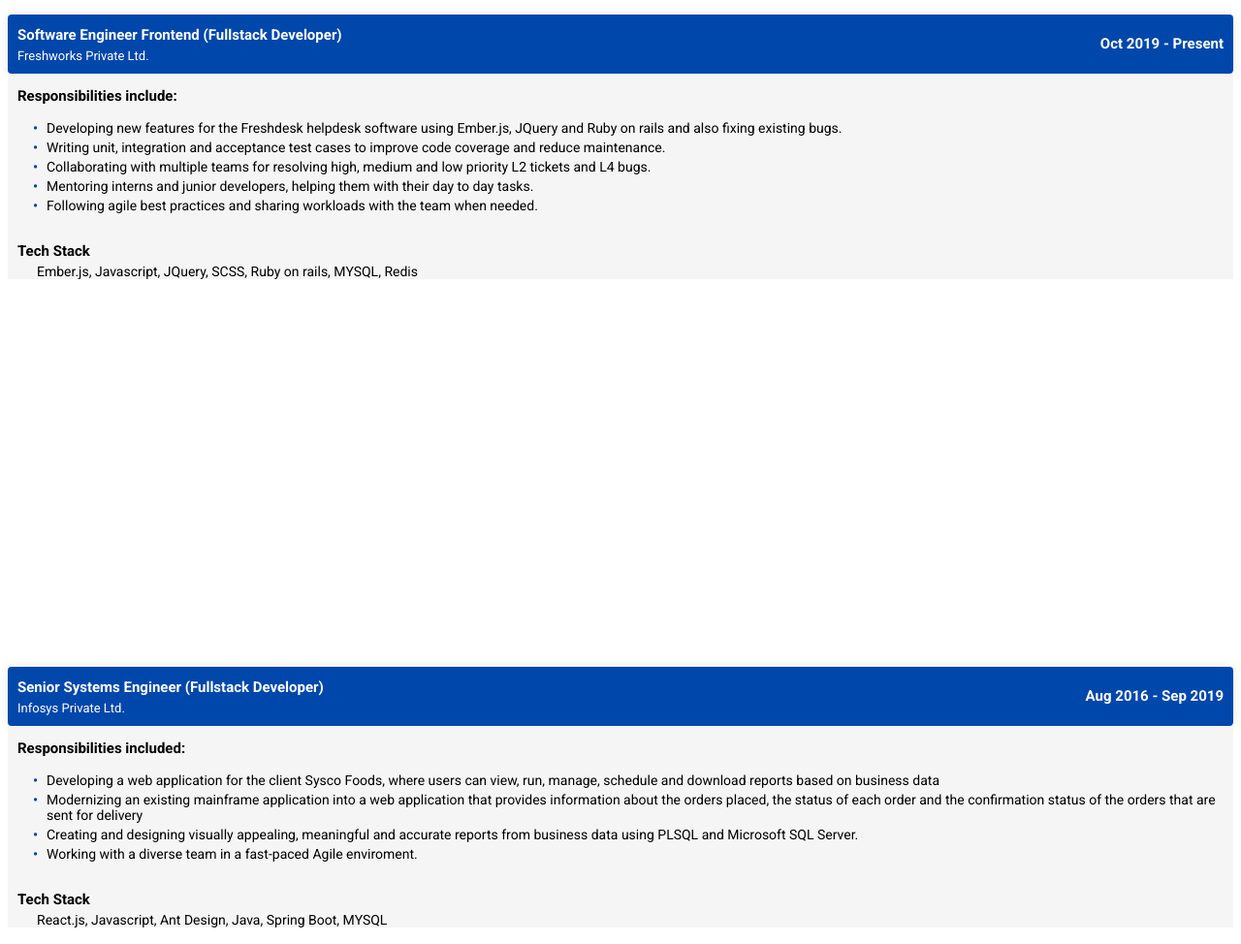
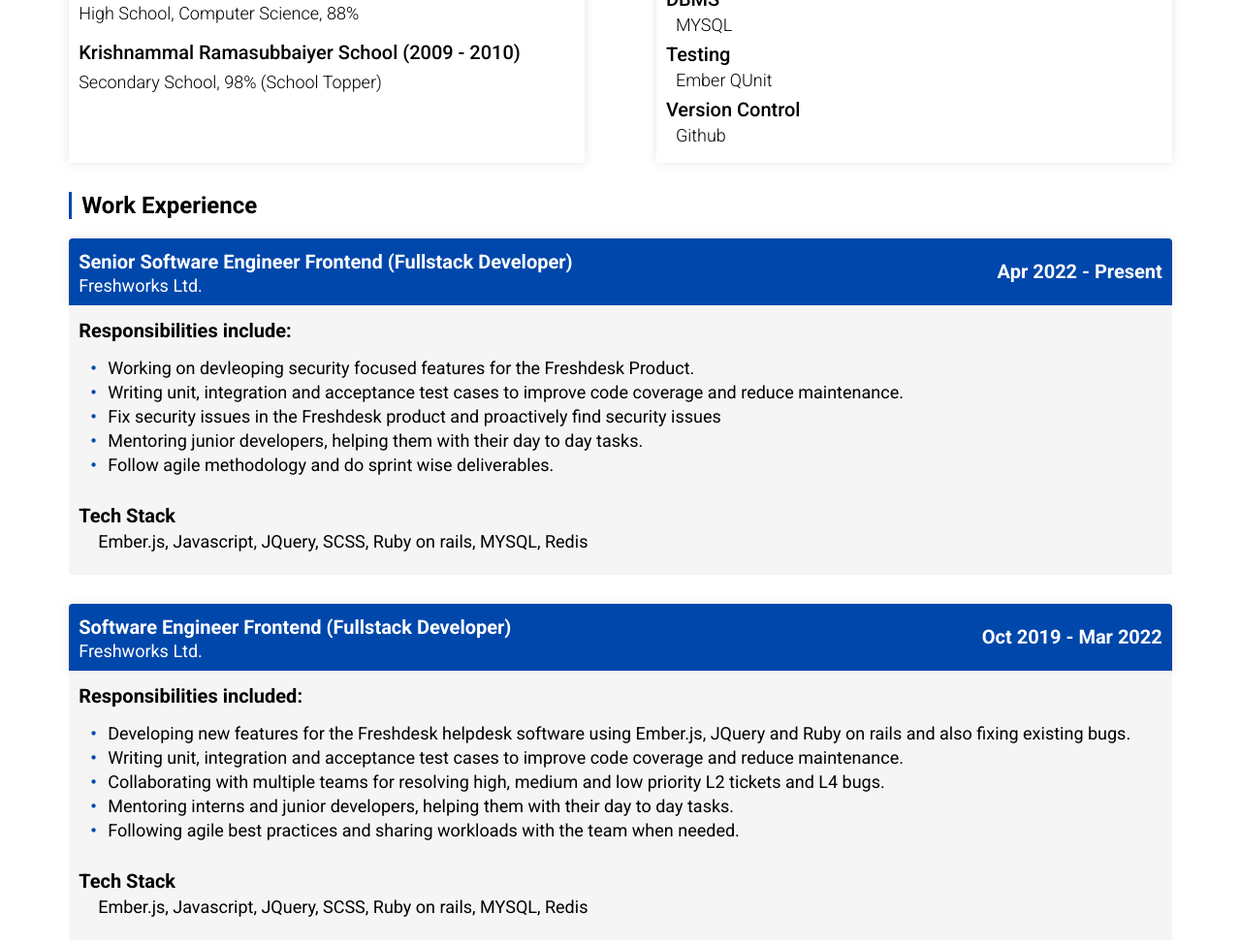
Before and after one commit to SubbuSwaroop/online-resume, a plain HTML site: page index.html in a window 1280 px wide. Shown: the part 619-1593 px from the top of the page at 97% size. Drawn offline with Linux system fonts and the light colour scheme.

Commit message:
resume changes

```diff
--- a/index.css
+++ b/index.css
@@ -10,7 +10,7 @@ body, html {
   padding: 10px;
   height: auto;
   background: #ffffff;
-  border-radius: 4px;
+  border-radius: 4px 4px 0 0;
   cursor: pointer;
   box-shadow: 0 0 12px rgba(0,0,0,0.1);
 }
@@ -29,7 +29,7 @@ ul li::before {
 }
 
 .resume-wrapper {
-  width: 100%;
+  width: 90%;
   margin: 0 auto;
 }
 
@@ -62,24 +62,25 @@ ul li::before {
 
 .left-header h2 {
   font-weight: 900;
-  font-size: 28px;
+  font-size: 38px;
   margin-bottom: 5px;
   margin-top: 0px;
 }
 
 .left-header span {
-  font-size: 14px;
+  font-size: 24px;
 }
 
 .right-header span {
-  font-size: 14px;
+  font-size: 24px;
   display: block;
   padding: 2px;
   text-align: right;
 }
 
 .profile-part p {
-  line-height: 26px;
+  line-height: 48px;
+  font-size: 24px;
   margin-bottom: 4px;
   margin-top: 4px;
 }
@@ -101,21 +102,21 @@ ul li::before {
 .education-part h3 {
   margin-top: 5px;
   margin-bottom: 8px;
-  font-size: 14px;
+  font-size: 20px;
   font-weight: 500;
 }
 
 .education-part span {
   display: block;
   font-weight: 300;
-  font-size: 13px;
+  font-size: 18px;
   margin-bottom: 18px;
 }
 
 .skill-part h3 {
   margin-top: 5px;
   margin-bottom: 4px;
-  font-size: 14px;
+  font-size: 20px;
   font-weight: 500;
 }
 
@@ -123,7 +124,7 @@ ul li::before {
   display: block;
   font-weight: 300;
   margin-left: 10px;
-  font-size: 13px;
+  font-size: 18px;
   margin-bottom: 8px;
 }
 
@@ -142,28 +143,29 @@ ul li::before {
 .works-header h3 {
   margin-top: 2px;
   margin-bottom: 2px;
-  font-size: 15px;
+  font-size: 20px;
 }
 
 .works-header span {
   margin-top: 2px;
   margin-bottom: 2px;
-  font-size: 13px;
+  font-size: 18px;
 }
 
 .work-content {
   background-color: #F5F5F5;
+  padding-bottom: 20px;
 }
 
 .work-content h3 {
-  font-size: 15px;
+  font-size: 20px;
   margin-top: 0px;
   margin-bottom: 4px;
   padding-top: 14px;
   padding-left: 10px;
 }
 .work-content ul li, span, .awards ul li, .hobbies ul li {
-  font-size: 14px;
+  font-size: 18px;
   margin-bottom: 4px;
 }
 
@@ -173,10 +175,6 @@ ul li::before {
 
 .mb-30 {
   margin-bottom: 30px;
-}
-
-.mt-400 {
-  margin-top: 400px;
 }
 
 .block {
--- a/index.html
+++ b/index.html
@@ -12,7 +12,7 @@
       <div class="header-part">
         <div class="left-header">
           <h2>Subbu Swaroop</h2>
-          <span>Senior Software Engineer Frontend</span>
+          <span>Senior Software Engineer Frontend</span><br/>
           <p></p>
         </div>
         <div class="right-header">
@@ -60,15 +60,38 @@
         <div class="work-exp mb-30">
           <div class="works-header box-container">
             <div>
-              <h3>Software Engineer Frontend (Fullstack Developer)</h3>
-              <span>Freshworks Private Ltd.</span>
+              <h3>Senior Software Engineer Frontend (Fullstack Developer)</h3>
+              <span>Freshworks Ltd.</span>
             </div>
             <div>
-              <h3>Oct 2019 - Present</h3>
+              <h3>Apr  2022 - Present</h3>
             </div>
           </div>
           <div class="work-content">
             <h3>Responsibilities include:</h3>
+            <ul>
+              <li>Working on devleoping security focused features for the Freshdesk Product.</li>
+              <li>Writing unit, integration and acceptance test cases to improve code coverage and reduce maintenance.</li>
+              <li>Fix security issues in the Freshdesk product and proactively find security issues</li>
+              <li>Mentoring junior developers, helping them with their day to day tasks.</li>
+              <li>Follow agile methodology and do sprint wise deliverables.</li>
+            </ul>
+            <h3>Tech Stack</h3>
+            <span class="block ml-30">Ember.js, Javascript, JQuery, SCSS, Ruby on rails, MYSQL, Redis</span>
+          </div>
+        </div>
+        <div class="work-exp mb-30">
+          <div class="works-header box-container">
+            <div>
+              <h3>Software Engineer Frontend (Fullstack Developer)</h3>
+              <span>Freshworks Ltd.</span>
+            </div>
+            <div>
+              <h3>Oct 2019 - Mar 2022</h3>
+            </div>
+          </div>
+          <div class="work-content">
+            <h3>Responsibilities included:</h3>
             <ul>
               <li>Developing new features for the Freshdesk helpdesk software using Ember.js, JQuery and Ruby on rails and also fixing existing bugs.</li>
               <li>Writing unit, integration and acceptance test cases to improve code coverage and reduce maintenance.</li>
@@ -80,7 +103,7 @@
             <span class="block ml-30">Ember.js, Javascript, JQuery, SCSS, Ruby on rails, MYSQL, Redis</span>
           </div>
         </div>
-        <div class="work-exp mt-400">
+        <div class="work-exp mt-30">
           <div class="works-header box-container">
             <div>
               <h3>Senior Systems Engineer (Fullstack Developer)</h3>
@@ -117,7 +140,7 @@
         <h2 class="left-color-border">Personal Works</h2>
         <ul>
           <li>Author at my blog where I write about tech, my learnings and my experiences. Link: <a href="https://subbuswaroop.com/">subbuswaroop.com</a></li>
-          <li>Freelancing on weekends, creating custom wordpress websites such as:
+          <li>I love creating custom wordpress websites when I have some free time. Some of my best works include:
             <ul>
               <li><a href="https://webdzo.com/">webdzo.com</a> - Custom wordpress website for a freelancing agency</li>
               <li><a href="https://webdzo.com/corona-tracker/">Covid Tracker</a> - Built a custom page that displays important data related to covid-19 like hospital beds, plasma donor details, oxygen cylinder suppliers, covid stats, etc</li>
@@ -125,7 +148,7 @@
               <li><a href="https://www.drizzlebythebeach.in/">drizzlebythebeach.in</a> - Template based website for a restaurant</li>
             </ul>
           </li>
-          <li>Working on a tmdb.org replica in my free time.
+          <!-- <li>Working on a tmdb.org replica in my free time.
             <ul>
               <li><strong>Link:</strong> <a href="http://stealthapp.s3-website.ap-south-1.amazonaws.com/">ssmdb.online</a></li>
               <li><strong>Tech Stack:</strong>
@@ -138,15 +161,14 @@
                 </ul>
               </li>
             </ul>
-          </li>
+          </li> -->
         </ul>
       </div>
       <div class="hobbies">
         <h2 class="left-color-border">Hobbies</h2>
         <ul>
           <li>Reading</li>
-          <li>Blogging</li>
-          <li>Drawing</li>
+          <li>Gym</li>
         </ul>
       </div>
     </div>
```
